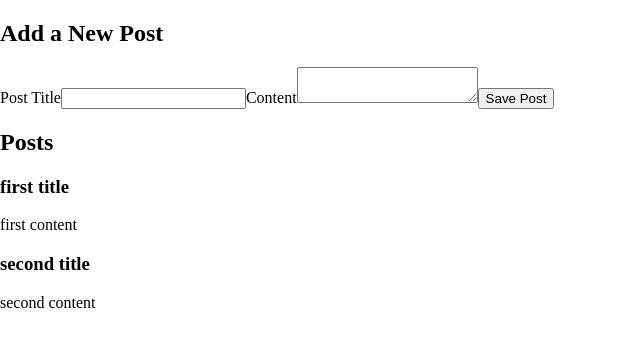
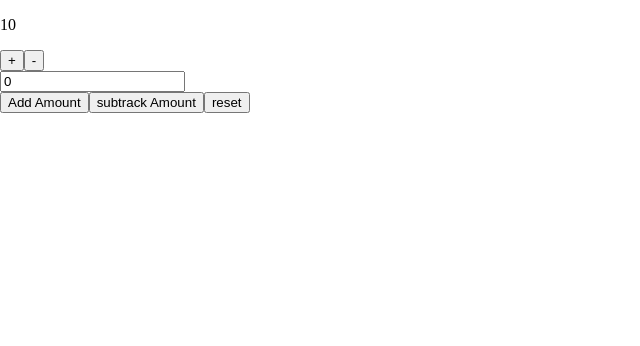
Before and after one commit to CodeDunkey/reactReduxTypescriptTutorial, a React (Create React App) app in the folder reactreduxtypescript/: page / in a window 1280 px wide. Shown: the top 346 px of the page, without its empty margins (0-640 px from the left). Built offline with nearby package versions, Linux system fonts and the light colour scheme.

Commit message:
02.04.2024 15:41

```diff
--- a/reactreduxtypescript/src/App.tsx
+++ b/reactreduxtypescript/src/App.tsx
@@ -1,17 +1,17 @@
 import React from 'react';
 import logo from './logo.svg';
 import Counter from './app/features/counter/Counter';
-import { PostsList } from './app/features/Post/PostsList';
-import { ComponentOne } from './app/Types/Component';
-import { AddPostForm } from './app/features/Post/AddPostForm';
+// import { PostsList } from './app/features/Post/PostsList';
+import { ComponentOne } from './app/Types/ComponentOne';
+// import { AddPostForm } from './app/features/Post/AddPostForm';
 import './App.css';
 
 function App() {
   return (
     <div >
-      {/* <Counter /> */}
-      <AddPostForm />
-      <PostsList />
+      <Counter />
+      {/* <AddPostForm /> */}
+      {/* <PostsList /> */}
       {/* <ComponentOne /> */}
     </div>
   );
--- /dev/null
+++ b/reactreduxtypescript/src/app/Hooks/hook.ts
@@ -0,0 +1,5 @@
+import { TypedUseSelectorHook, useDispatch, useSelector } from "react-redux";
+import { RootState, AppDispatch } from "../store/Store";
+
+export const useAppDispatch = () => useDispatch<AppDispatch>();
+export const useAppSelector: TypedUseSelectorHook<RootState> = useSelector;
--- a/reactreduxtypescript/src/app/Types/Component.tsx
+++ b/reactreduxtypescript/src/app/Types/ComponentOne.tsx
@@ -1,5 +1,6 @@
 import './scssExample.scss'
 
+// only to show css "em" effect
 export const ComponentOne = () => {
 return(
 <div className='parentOne'>
--- a/reactreduxtypescript/src/app/features/Post/AddPostForm.tsx
+++ b/reactreduxtypescript/src/app/features/Post/AddPostForm.tsx
@@ -1,35 +1,41 @@
-import { useState, ChangeEvent } from "react"
-import { useDispatch } from "react-redux"
-import { nanoid } from "@reduxjs/toolkit"
-import { postAdded } from "./postSlice"
+// import { useState, ChangeEvent } from "react"
+// import { useDispatch } from "react-redux"
+// import { nanoid } from "@reduxjs/toolkit"
+// import { postAdded } from "./postSlice"
 
-export const AddPostForm = () => {
-    const [title, setTitle] = useState("")
-    const [content, setContent] = useState("")
-    const dispatch = useDispatch();
-    const onTitleChange = (e: ChangeEvent<HTMLInputElement>) => {
-        setTitle(e.target.value)
-    }
-    const onContentChange = (e: ChangeEvent<HTMLTextAreaElement>) => {
-        setContent(e.target.value)
-    }
-    const onSavePostClicked = () =>{
-        if (title && content) {
-            dispatch(
-                postAdded(title, content)
-            )
-            setTitle("")
-            setContent("")
-        }
-    }
-    return (
-        <section>
-            <h2>Add a New Post</h2>
-            <label htmlFor="postTitle">Post Title</label>
-            <input type="text" id="postTitle" name="postTitle" value={title} onChange={onTitleChange}></input>
-            <label htmlFor="postContent">Content</label>
-            <textarea id="postContent" name="postContent" value={content} onChange={onContentChange}></textarea>
-            <button type="button" onClick={onSavePostClicked}>Save Post</button>
-        </section>
-    )
+// export const AddPostForm = () => {
+//     const [title, setTitle] = useState("")
+//     const [content, setContent] = useState("")
+//     const dispatch = useDispatch();
+//     const onTitleChange = (e: ChangeEvent<HTMLInputElement>) => {
+//         setTitle(e.target.value)
+//     }
+//     const onContentChange = (e: ChangeEvent<HTMLTextAreaElement>) => {
+//         setContent(e.target.value)
+//     }
+//     const onSavePostClicked = () =>{
+//         if (title && content) {
+//             // dispatch(
+//             //     postAdded(title, content)
+//             // )
+//             setTitle("")
+//             setContent("")
+//         }
+//     }
+//     return (
+//         <section>
+//             <h2>Add a New Post</h2>
+//             <label htmlFor="postTitle">Post Title</label>
+//             <input type="text" id="postTitle" name="postTitle" value={title} onChange={onTitleChange}></input>
+//             <label htmlFor="postContent">Content</label>
+//             <textarea id="postContent" name="postContent" value={content} onChange={onContentChange}></textarea>
+//             <button type="button" onClick={onSavePostClicked}>Save Post</button>
+//         </section>
+//     )
+// }
+
+export const name = () => {
+return(
+<div></div>
+)
 }
--- a/reactreduxtypescript/src/app/features/Post/PostsList.tsx
+++ b/reactreduxtypescript/src/app/features/Post/PostsList.tsx
@@ -1,22 +1,28 @@
-import { useSelector } from "react-redux";
-// import { initialStateValue } from "./postSlice";
-import { selectAllPosts } from "./postSlice";
-// import { func } from "../../Types/Types";
-export const PostsList = () => {
-    // func();
-    const posts = useSelector(selectAllPosts)
-    const renderedPosts = posts.map((post: any) => {
-        return (
-            <article key={post.id}>
-                <h3>{post.title}</h3>
-                <p>{post.content.substring(0, 100)}</p>
-            </article>
-        )
-    })
-    return (
-        <section>
-            <h2>Posts</h2>
-            {renderedPosts}
-        </section>
-    )
+// import { useSelector } from "react-redux";
+// // import { initialStateValue } from "./postSlice";
+// import { selectAllPosts } from "./postSlice";
+// // import { func } from "../../Types/Types";
+// export const PostsList = () => {
+//     // func();
+//     const posts = useSelector(selectAllPosts)
+//     const renderedPosts = posts.map((post: any) => {
+//         return (
+//             <article key={post.id}>
+//                 <h3>{post.title}</h3>
+//                 <p>{post.content.substring(0, 100)}</p>
+//             </article>
+//         )
+//     })
+//     return (
+//         <section>
+//             <h2>Posts</h2>
+//             {renderedPosts}
+//         </section>
+//     )
+// }
+
+export const name1 = () => {
+return(
+<div></div>
+)
 }
--- a/reactreduxtypescript/src/app/features/Post/postSlice.ts
+++ b/reactreduxtypescript/src/app/features/Post/postSlice.ts
@@ -1,38 +1,42 @@
-import { createSlice, nanoid } from "@reduxjs/toolkit";
+// import { createSlice, nanoid } from "@reduxjs/toolkit";
 
-export type initialStateValue = {
-    id: string,
-    title: string,
-    content: string,
-}
-const initialState: initialStateValue[] = [
-    { id: "1", title: "first title", content: "first content" },
-    { id: "2", title: "second title", content: "second content" },
-]
+// export type initialStateValue = {
+//     id: string,
+//     title: string,
+//     content: string,
+// }
+// const initialState: initialStateValue[] = [
+//     { id: "1", title: "first title", content: "first content" },
+//     { id: "2", title: "second title", content: "second content" },
+// ]
 
-const postsSlice = createSlice({
-    name: "posts",
-    initialState,
-    reducers: {
-        postAdded: {
-            reducer(state, action) {
-                state.push(action.payload)
-            },
-            prepare(title: string, content: string) {
-                return {
-                    payload: {
-                        id: nanoid(),
-                        title,
-                        content,
-                    },
-                }
-            },
-        },
+// const postsSlice = createSlice({
+//     name: "posts",
+//     initialState,
+//     reducers: {
+//         postAdded: {
+//             reducer(state, action) {
+//                 state.push(action.payload)
+//             },
+//             prepare(title: string, content: string) {
+//                 return {
+//                     payload: {
+//                         id: nanoid(),
+//                         title,
+//                         content,
+//                     },
+//                 }
+//             },
+//         },
+//     }
+// })
+
+// export const selectAllPosts = (state: any) => state.posts;
+
+// export const { postAdded } = postsSlice.actions;
+
+// export default postsSlice.reducer;
+
+export const name = () => {
+
     }
-})
-
-export const selectAllPosts = (state: any) => state.posts;
-
-export const { postAdded } = postsSlice.actions;
-
-export default postsSlice.reducer;
--- a/reactreduxtypescript/src/app/features/counter/Counter.tsx
+++ b/reactreduxtypescript/src/app/features/counter/Counter.tsx
@@ -1,11 +1,14 @@
 import { useDispatch, useSelector } from "react-redux"
 import { increment, decrement, reset, incrementByAmount, decrementByAmount } from "./counterSlice"
 import { useState, ChangeEvent } from "react";
-declare const abc = 1
+import { useAppDispatch, useAppSelector } from "../../Hooks/hook";
+
 export const Counter = () => {
 
-    const count = useSelector((state: any) => state.counter.count);
-    const dispatch = useDispatch();
+    // const count = useSelector((state: any) => state.counter.count);
+    // const dispatch = useDispatch();
+    const count = useAppSelector((state) => state.counter.count)
+    const dispatch = useAppDispatch();
 
     const [incrementAmount, setIncrementAmount] = useState<number>(0);
 
@@ -33,7 +36,7 @@ export const Counter = () => {
         }
         setIncrementAmount(convertToNumber)
     }
-
+    console.log(useAppSelector((state) => state.counter.count));
     return (
         <section>
             <p>{count}</p>
--- a/reactreduxtypescript/src/app/features/counter/counterSlice.ts
+++ b/reactreduxtypescript/src/app/features/counter/counterSlice.ts
@@ -3,8 +3,10 @@ export type initialStateTemp = {
     count: number,
 }
 const initialState: initialStateTemp = {
-    count: 0,
+    count: 10,
 }
+
+// Redux API: createSlice
 export const counterSlice = createSlice({
     name: "counter",
     initialState,
--- a/reactreduxtypescript/src/app/store/Store.ts
+++ b/reactreduxtypescript/src/app/store/Store.ts
@@ -1,10 +1,15 @@
 import { configureStore } from "@reduxjs/toolkit";
 import counterReducer from '../features/counter/counterSlice';
-import postsReducer from '../features/Post/postSlice'
+// import postsReducer from '../features/Post/postSlice'
+
+// only one store is recommented, multiple is possible
 export const store = configureStore({
     //
     reducer: {
         counter: counterReducer,
-        posts: postsReducer
+        // posts: postsReducer
     }
 })
+
+export type AppDispatch = typeof store.dispatch;
+export type RootState = ReturnType<typeof store.getState>;
```
